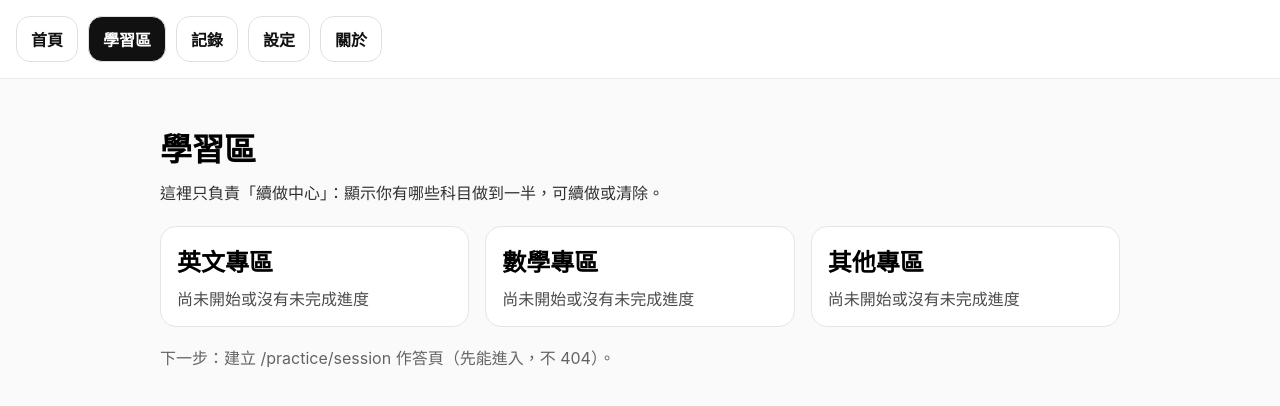
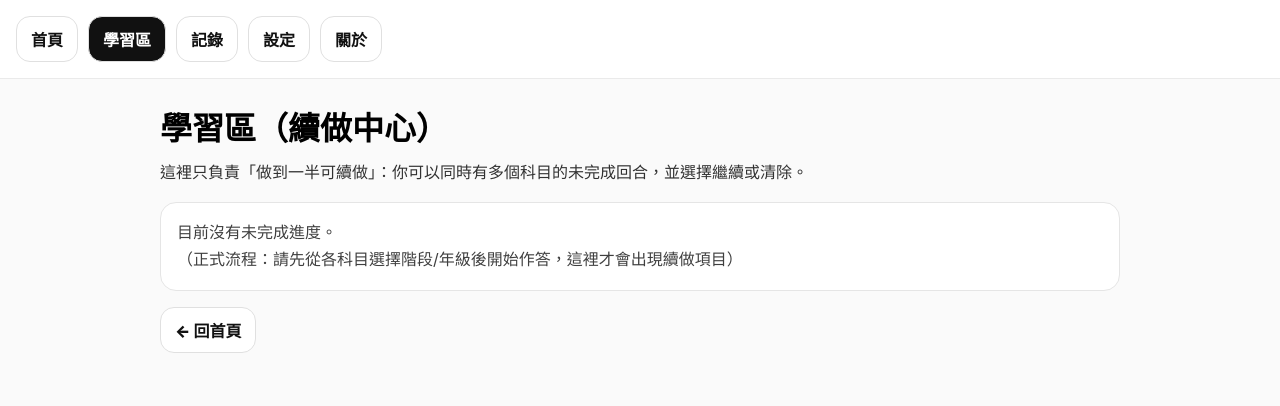
Before and after one commit to boos88978857-svg/learning-machine-new, a Next.js app: page /practice in a window 1280 px wide. Before the commit this address had no page. Shown: the top 406 px of the page. Built offline with nearby package versions, Linux system fonts and the light colour scheme.

Commit message:
更新 page.tsx

```diff
--- a/app/practice/page.tsx
+++ b/app/practice/page.tsx
@@ -1,22 +1,14 @@
 "use client";
 
 import { useEffect, useState } from "react";
-import { clearSession, getSession, Subject } from "../../lib/session";
-
-type CardState = {
-  subject: Subject;
-  hasSession: boolean;
-  summary?: {
-    currentIndex: number;
-    totalQuestions: number;
-    elapsedSec: number;
-    correctCount: number;
-    wrongCount: number;
-    hintUsed: number;
-    hintLimit: number;
-    paused: boolean;
-  };
-};
+import Link from "next/link";
+import {
+  listInProgressSessions,
+  removeSession,
+  getActiveSessionId,
+  setActiveSessionId,
+  PracticeSession
+} from "../../lib/session";
 
 function formatTime(sec: number) {
   const m = Math.floor(sec / 60);
@@ -24,141 +16,125 @@ function formatTime(sec: number) {
   return `${m.toString().padStart(2, "0")}:${s.toString().padStart(2, "0")}`;
 }
 
-export default function PracticePage() {
-  const [cards, setCards] = useState<CardState[]>([]);
+const card: React.CSSProperties = {
+  background: "#fff",
+  border: "1px solid #e5e5e5",
+  borderRadius: 16,
+  padding: 16
+};
+
+const btn: React.CSSProperties = {
+  display: "inline-block",
+  padding: "10px 14px",
+  borderRadius: 14,
+  border: "1px solid #e0e0e0",
+  background: "#fff",
+  fontWeight: 900,
+  textDecoration: "none",
+  color: "#111",
+  cursor: "pointer"
+};
+
+const btnPrimary: React.CSSProperties = {
+  ...btn,
+  borderColor: "#111",
+  background: "#111",
+  color: "#fff"
+};
+
+const pill: React.CSSProperties = {
+  padding: "8px 12px",
+  borderRadius: 999,
+  border: "1px solid #e6e6e6",
+  background: "#fff",
+  fontWeight: 900,
+  whiteSpace: "nowrap",
+  fontSize: 14
+};
+
+export default function PracticeHubPage() {
+  const [sessions, setSessions] = useState<PracticeSession[]>([]);
+  const [activeId, setActiveId] = useState<string | null>(null);
 
   function refresh() {
-    const subjects: Subject[] = ["英文", "數學", "其他"];
-    const next: CardState[] = subjects.map((sub) => {
-      const s = getSession(sub);
-      return {
-        subject: sub,
-        hasSession: !!s,
-        summary: s
-          ? {
-              currentIndex: s.currentIndex,
-              totalQuestions: s.totalQuestions,
-              elapsedSec: s.elapsedSec,
-              correctCount: s.correctCount,
-              wrongCount: s.wrongCount,
-              hintUsed: s.hintUsed,
-              hintLimit: s.hintLimit,
-              paused: s.paused
-            }
-          : undefined
-      };
-    });
-    setCards(next);
+    setSessions(listInProgressSessions());
+    setActiveId(getActiveSessionId());
   }
 
   useEffect(() => {
     refresh();
   }, []);
 
-  function onResume(subject: Subject) {
-    // 之後我們會做真正的作答頁：/practice/session
-    // 先用固定路由（下一步會建立）
-    window.location.href = `/practice/session?subject=${encodeURIComponent(subject)}`;
+  function resume(s: PracticeSession) {
+    setActiveSessionId(s.id);
+    setActiveId(s.id);
+    window.location.href = `/practice/session?id=${encodeURIComponent(s.id)}`;
   }
 
-  function onClear(subject: Subject) {
-    clearSession(subject);
+  function clearOne(id: string) {
+    removeSession(id);
     refresh();
   }
 
   return (
-    <main
-      style={{
-        maxWidth: 960,
-        margin: "0 auto",
-        padding: "24px 16px"
-      }}
-    >
-      <h1 style={{ fontSize: 32, fontWeight: 900, marginBottom: 10 }}>學習區</h1>
+    <main style={{ maxWidth: 960, margin: "0 auto", padding: "24px 16px" }}>
+      <h1 style={{ fontSize: 32, fontWeight: 900, margin: "0 0 10px" }}>
+        學習區（續做中心）
+      </h1>
 
-      <p style={{ lineHeight: 1.7, margin: "0 0 18px", opacity: 0.8 }}>
-        這裡只負責「續做中心」：顯示你有哪些科目做到一半，可續做或清除。
+      <p style={{ margin: "0 0 16px", opacity: 0.8, lineHeight: 1.7 }}>
+        這裡只負責「做到一半可續做」：你可以同時有多個科目的未完成回合，並選擇繼續或清除。
       </p>
 
-      <div
-        style={{
-          display: "grid",
-          gridTemplateColumns: "repeat(auto-fit, minmax(240px, 1fr))",
-          gap: 16
-        }}
-      >
-        {cards.map((c) => (
-          <div
-            key={c.subject}
-            style={{
-              background: "#fff",
-              border: "1px solid #e5e5e5",
-              borderRadius: 16,
-              padding: 16
-            }}
-          >
-            <h2 style={{ margin: "0 0 8px" }}>{c.subject}專區</h2>
-
-            {!c.hasSession ? (
-              <p style={{ margin: 0, opacity: 0.7 }}>
-                尚未開始或沒有未完成進度
+      {/* 未完成清单 */}
+      {sessions.length === 0 ? (
+        <div style={card}>
+          <p style={{ margin: 0, opacity: 0.75, lineHeight: 1.7 }}>
+            目前沒有未完成進度。<br />
+            （正式流程：請先從各科目選擇階段/年級後開始作答，這裡才會出現續做項目）
           </p>
+        </div>
       ) : (
-              <>
-                <div style={{ fontSize: 14, lineHeight: 1.8, opacity: 0.85 }}>
-                  <div>
-                    進度：第 {c.summary!.currentIndex + 1} 題 /{" "}
-                    {c.summary!.totalQuestions}
-                  </div>
-                  <div>時間：{formatTime(c.summary!.elapsedSec)}</div>
-                  <div>
-                    對：{c.summary!.correctCount} / 錯：{c.summary!.wrongCount}
-                  </div>
-                  <div>
-                    提示：{c.summary!.hintLimit}/{c.summary!.hintUsed}
-                  </div>
-                  <div>狀態：{c.summary!.paused ? "已暫停" : "進行中"}</div>
+        <div style={{ display: "grid", gridTemplateColumns: "repeat(auto-fit, minmax(260px, 1fr))", gap: 16 }}>
+          {sessions.map((s) => (
+            <div key={s.id} style={card}>
+              <div style={{ display: "flex", justifyContent: "space-between", gap: 10, alignItems: "center" }}>
+                <h2 style={{ margin: 0 }}>{s.subject}</h2>
+                {activeId === s.id ? <span style={{ ...pill, borderColor: "#111" }}>目前作答中</span> : null}
               </div>
 
-                <div style={{ display: "flex", gap: 10, flexWrap: "wrap", marginTop: 12 }}>
-                  <button
-                    onClick={() => onResume(c.subject)}
-                    style={{
-                      padding: "10px 14px",
-                      borderRadius: 14,
-                      border: "1px solid #111",
-                      background: "#111",
-                      color: "#fff",
-                      fontWeight: 900,
-                      cursor: "pointer"
-                    }}
-                  >
+              <div style={{ marginTop: 10, display: "flex", gap: 8, flexWrap: "wrap" }}>
+                <span style={pill}>
+                  進度：第 {s.currentIndex + 1} 題 / {s.totalQuestions}
+                </span>
+                <span style={pill}>⏱ {formatTime(s.elapsedSec)}</span>
+                <span style={pill}>
+                  對：{s.correctCount} / 錯：{s.wrongCount}
+                </span>
+                <span style={pill}>
+                  提示：{s.hintLimit}/{s.hintUsed}
+                </span>
+                <span style={pill}>{s.paused ? "已暫停" : "進行中"}</span>
+              </div>
+
+              <div style={{ display: "flex", gap: 10, flexWrap: "wrap", marginTop: 14 }}>
+                <button onClick={() => resume(s)} style={btnPrimary}>
                   繼續 →
                 </button>
-
-                  <button
-                    onClick={() => onClear(c.subject)}
-                    style={{
-                      padding: "10px 14px",
-                      borderRadius: 14,
-                      border: "1px solid #e0e0e0",
-                      background: "#fff",
-                      fontWeight: 900,
-                      cursor: "pointer"
-                    }}
-                  >
-                    清除進度
+                <button onClick={() => clearOne(s.id)} style={btn}>
+                  清除
                 </button>
               </div>
-              </>
-            )}
             </div>
           ))}
         </div>
+      )}
 
-      <p style={{ marginTop: 18, opacity: 0.6 }}>
-        下一步：建立 /practice/session 作答頁（先能進入，不 404）。
-      </p>
+      <div style={{ marginTop: 16 }}>
+        <Link href="/" style={btn}>
+          ← 回首頁
+        </Link>
+      </div>
     </main>
   );
 }
```
Lines whose indentation alone changed are shown as unchanged.
